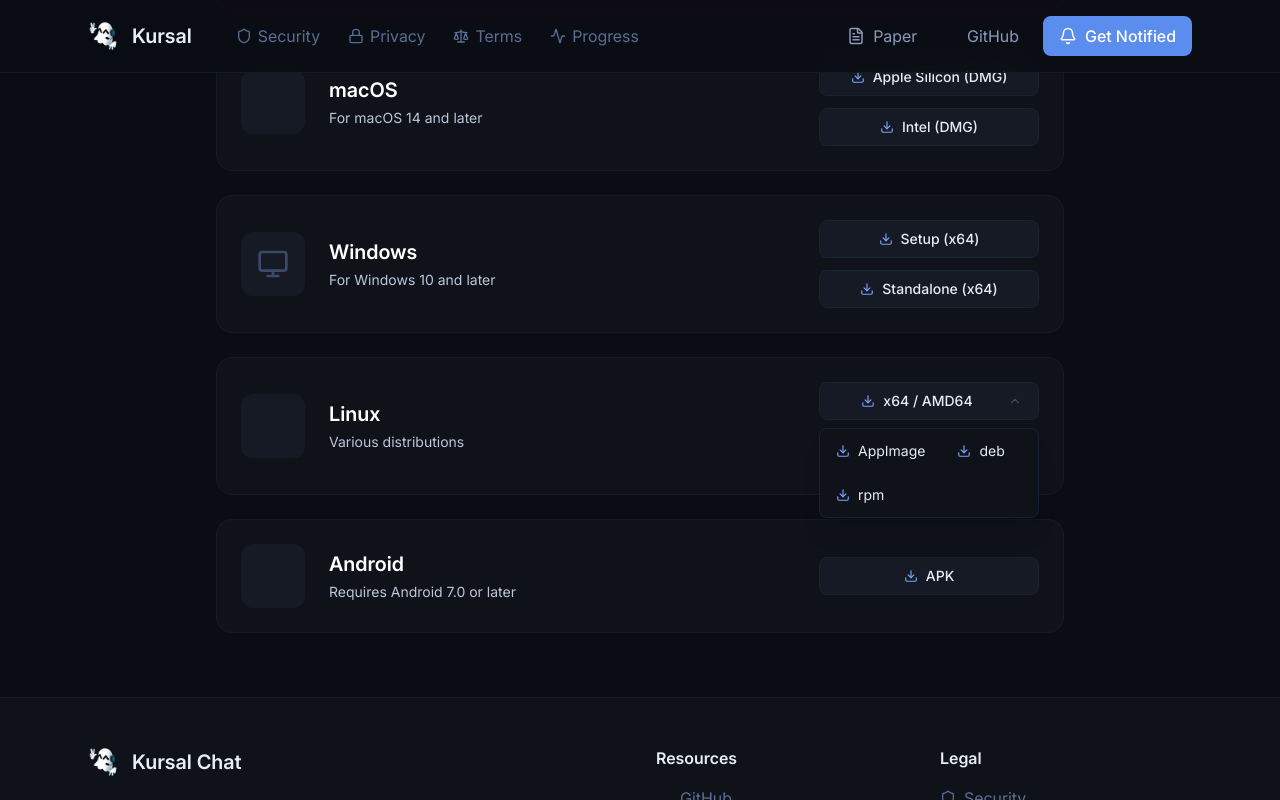
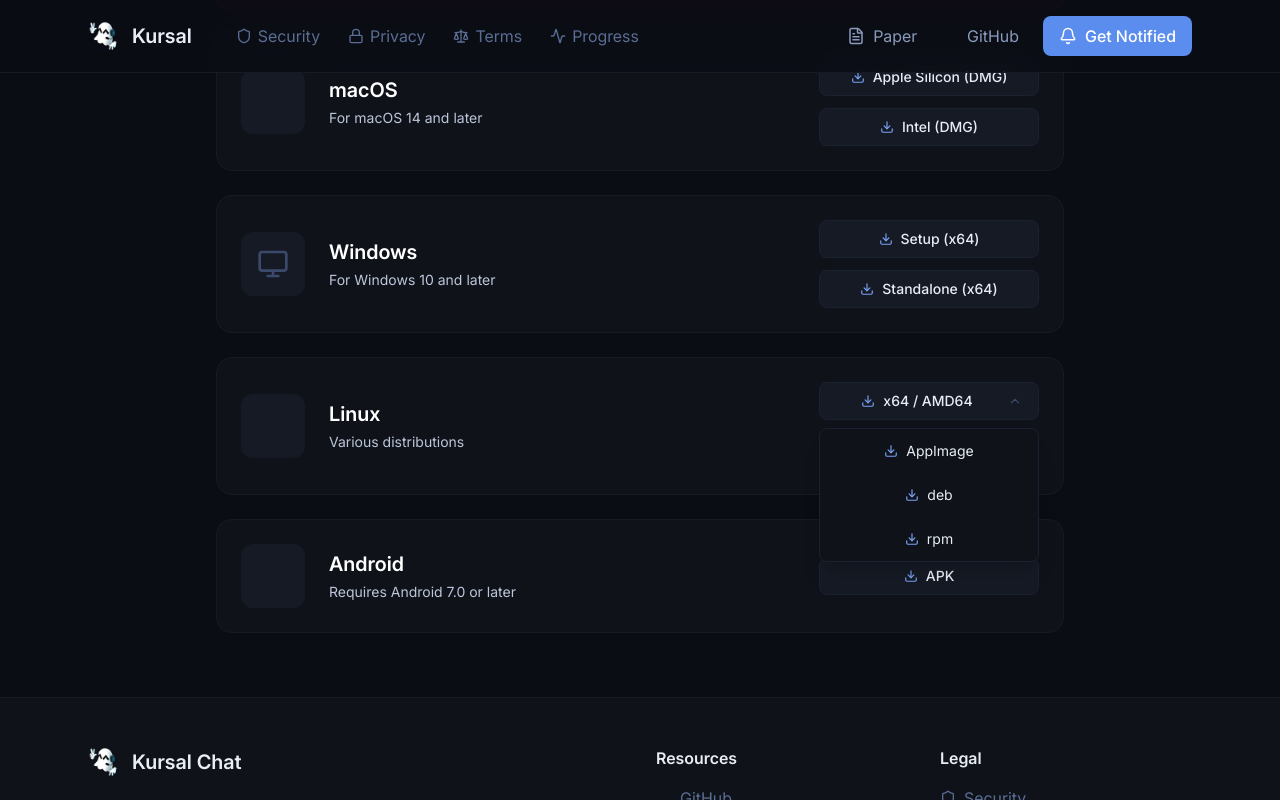
Before and after one commit to KursalChat/Website, a SvelteKit app: page /download in a window 1280 px wide. Both pictures are taken after a click on the button "x64 / AMD64". Shown: the part 669-1469 px from the top of the page. Built offline with nearby package versions, Linux system fonts and the light colour scheme; some icons are missing.

Commit message:
👍 UI fix & stats

```diff
--- a/src/routes/download/+page.svelte
+++ b/src/routes/download/+page.svelte
@@ -185,7 +185,7 @@
                           href={link.url}
                           onclick={(e) =>
                             handleDownloadClick(platform.id, link.id, e)}
-                          class="inline-flex items-center justify-center gap-2 px-4 py-3 hover:bg-kursal-700 text-sm text-kursal-50 transition-colors"
+                          class="flex w-full items-center justify-center gap-2 px-4 py-3 hover:bg-kursal-700 text-sm text-kursal-50 transition-colors"
                         >
                           <Download
                             size={14}
@@ -225,7 +225,7 @@
                           href={link.url}
                           onclick={(e) =>
                             handleDownloadClick(platform.id, link.id, e)}
-                          class="inline-flex items-center justify-center gap-2 px-4 py-3 hover:bg-kursal-700 text-sm text-kursal-50 transition-colors"
+                          class="flex w-full items-center justify-center gap-2 px-4 py-3 hover:bg-kursal-700 text-sm text-kursal-50 transition-colors"
                         >
                           <Download
                             size={14}
--- a/src/routes/thanks/+page.svelte
+++ b/src/routes/thanks/+page.svelte
@@ -37,7 +37,9 @@
       },
     });
 
-    window.location.href = fileURL;
+    setTimeout(() => {
+      window.location.href = fileURL;
+    }, 150);
   });
 </script>
 
```
